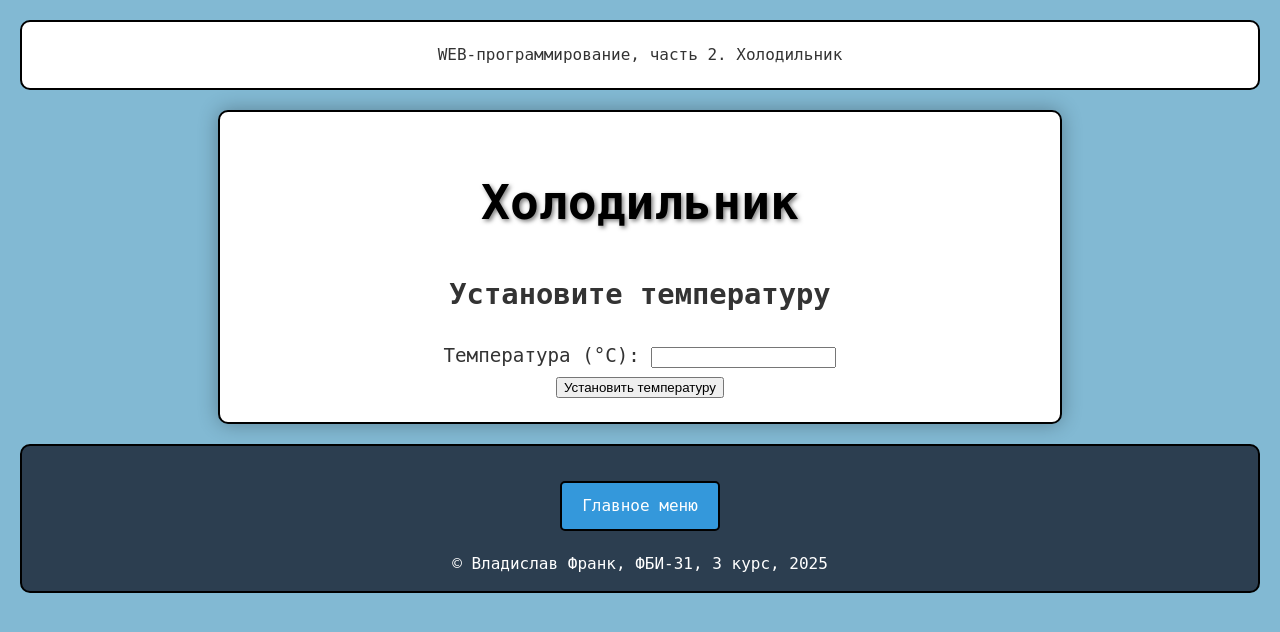
After one commit to vladfrank/lab-web-back, a Flask app: page /lab4/fridge in a window 1280 px wide. The commit adds this page. Shown: the top 632 px of the page. Run offline with Flask 3, Linux system fonts and the light colour scheme.

Commit message:
Холодильник

```diff
--- a/lab4.py
+++ b/lab4.py
@@ -178,3 +178,40 @@ def logout():
     session.pop('login', None)
     session.pop('name', None)
     return redirect('/lab4/login')
+
+
+@lab4.route('/lab4/fridge')
+def fridge():
+    return render_template('/lab4/fridge.html')
+
+
+@lab4.route('/lab4/fridge-set', methods = ['POST'])
+def fridge_set():
+    temperature = request.form.get('temperature')
+
+    # Проверка на пустое значение
+    if not temperature:
+        return render_template('lab4/fridge.html', error='Ошибка: не задана температура', temp_value=temperature)
+
+    temp = int(temperature)
+
+    # Проверка на слишком низкую температуру
+    if temp < -12:
+        return render_template('lab4/fridge.html', error='Не удалось установить температуру - слишком низкое значение', temp_value=temperature)
+
+    # Проверка на слишком высокую температуру
+    if temp > -1:
+        return render_template('lab4/fridge.html', error='Не удалось установить температуру - слишком высокое значение', temp_value=temperature)
+
+    # Определение количества снежинок в зависимости от диапазона температуры
+    if -12 <= temp <= -9:
+        snowflakes = 3
+    elif -8 <= temp <= -5:
+        snowflakes = 2
+    elif -4 <= temp <= -1:
+        snowflakes = 1
+    else:
+        snowflakes = 0
+
+    message = f'Установлена температура: {temp}°С'
+    return render_template('lab4/fridge.html', message=message, snowflakes=snowflakes)
--- /dev/null
+++ b/templates/lab4/fridge.html
@@ -0,0 +1,33 @@
+{% extends "base.html" %}
+
+{% block lab %}Холодильник{% endblock %}
+
+{% block main %}
+    <h1>Холодильник</h1>
+
+    {% if error %}
+        <div class="error">{{ error }}</div>
+    {% elif message %}
+        <div class="temperature-result">
+            <p>{{ message }}</p>
+            {% if snowflakes %}
+                <div class="snowflakes">
+                    {% for i in range(snowflakes) %}
+                        <span class="snowflake">&#10052;</span>
+                    {% endfor %}
+                </div>
+            {% endif %}
+        </div>
+    {% endif %}
+
+    <h2>Установите температуру</h2>
+    <form method="post" action="/lab4/fridge-set">
+        <div>
+            <label for="temperature">Температура (°С):</label>
+            <input type="number" id="temperature" name="temperature" step="1" value="{{ temp_value or '' }}">
+        </div>
+        <div>
+            <button type="submit">Установить температуру</button>
+        </div>
+    </form>
+{% endblock %}
--- a/templates/lab4/lab4.html
+++ b/templates/lab4/lab4.html
@@ -14,5 +14,7 @@
         <a href="/lab4/pow-form">Возведение в степень</a>
         <a href="/lab4/tree">Деревья</a>
         <a href="/lab4/login">Авторизация</a>
+        <a href="/lab4/login">Авторизация</a>
+        <a href="/lab4/fridge">Холодильник</a>
     </div>
 {% endblock %}
```
